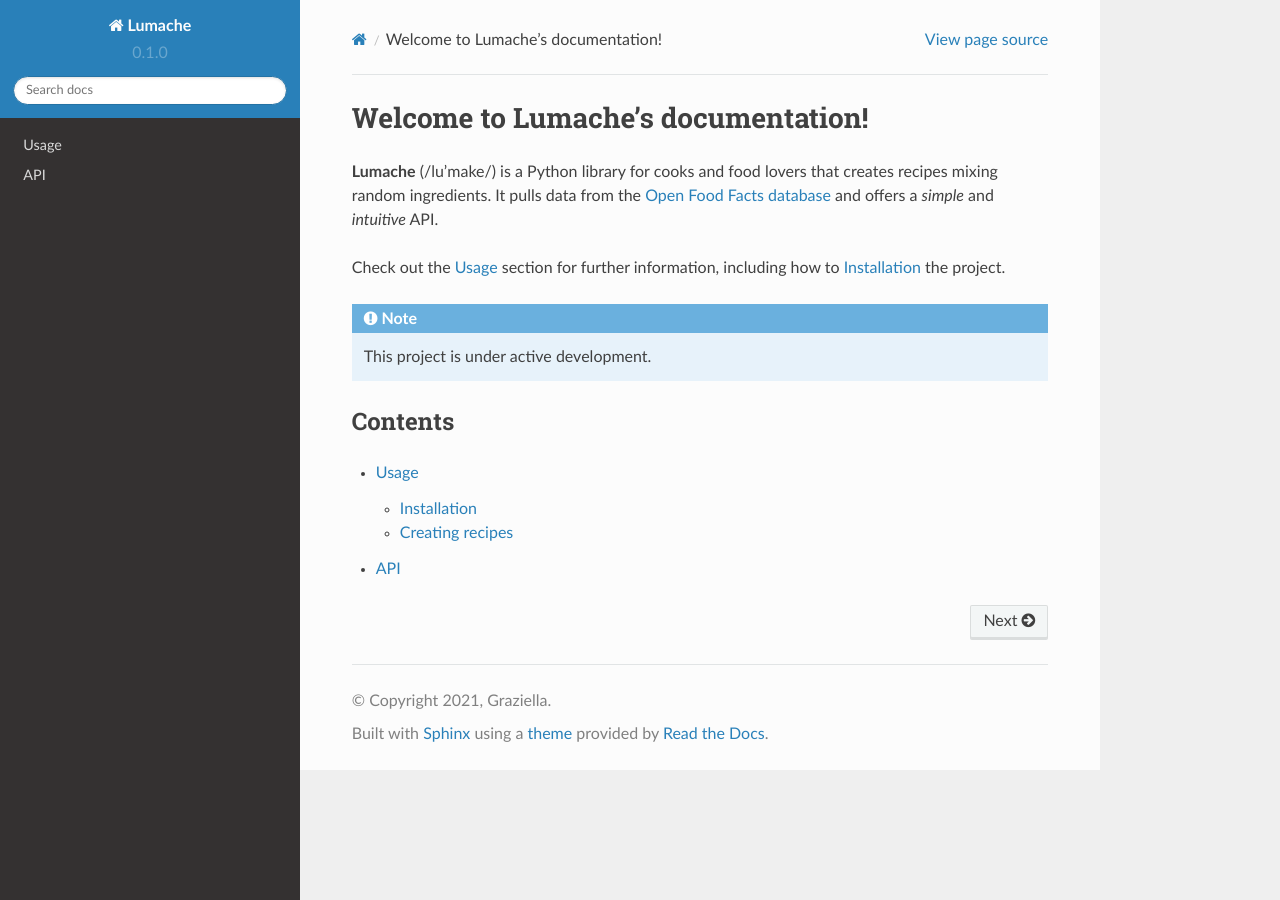
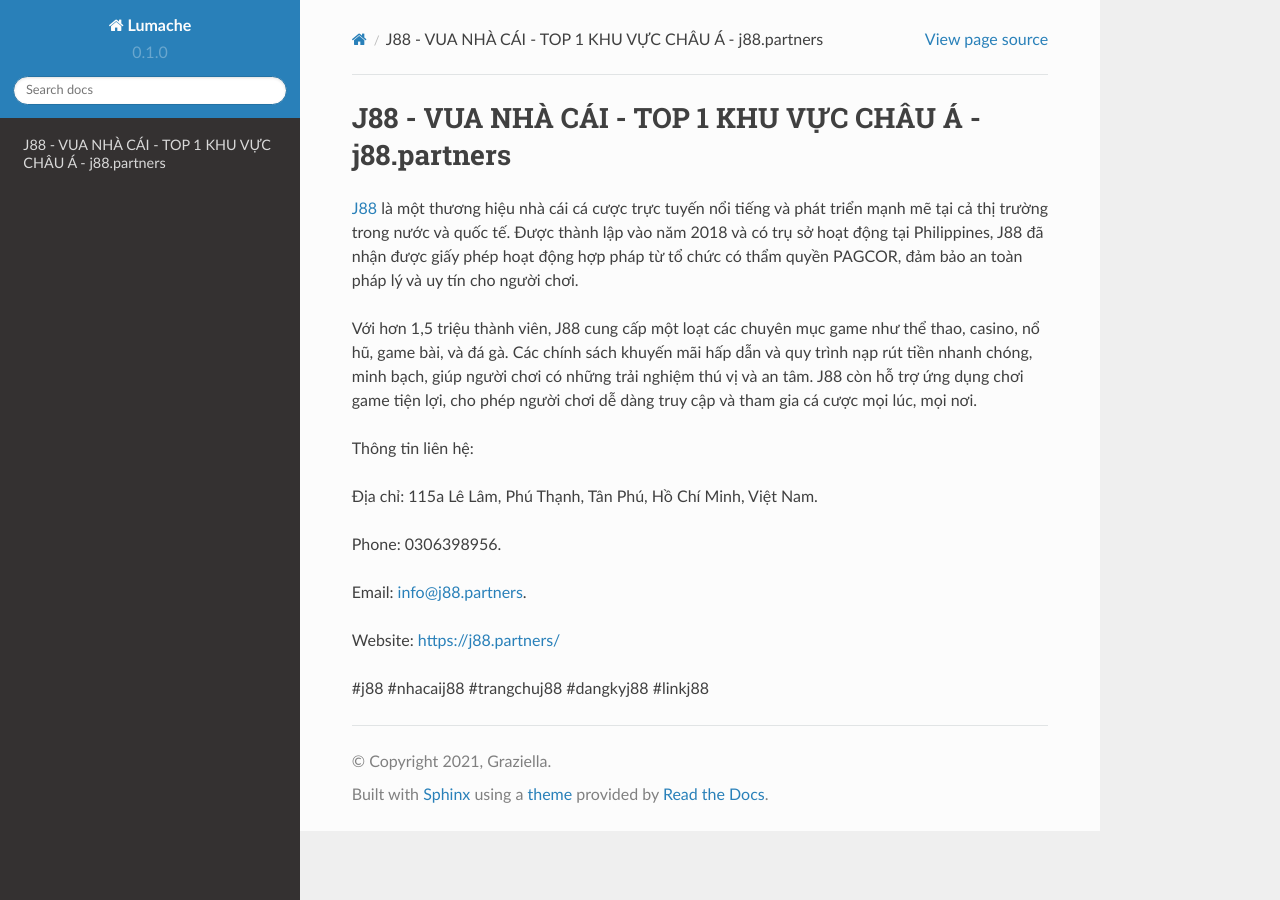
Before and after one commit to socialentity1/j88partners, a Sphinx documentation site: the page built from docs/source/index.rst, in a window 1280 px wide. Built offline with Sphinx 7.4.7 and the Read the Docs theme 2.0.0, drawn with Linux system fonts in a browser that asks for light colours.

Commit message:
Update index.rst

```diff
--- a/docs/source/index.rst
+++ b/docs/source/index.rst
@@ -1,22 +1,18 @@
-Welcome to Lumache's documentation!
+J88 - VUA NHÀ CÁI - TOP 1 KHU VỰC CHÂU Á - j88.partners
 ===================================
 
-**Lumache** (/lu'make/) is a Python library for cooks and food lovers
-that creates recipes mixing random ingredients.
-It pulls data from the `Open Food Facts database <https://world.openfoodfacts.org/>`_
-and offers a *simple* and *intuitive* API.
+`J88 <https://j88.partners/>`_ là một thương hiệu nhà cái cá cược trực tuyến nổi tiếng và phát triển mạnh mẽ tại cả thị trường trong nước và quốc tế. Được thành lập vào năm 2018 và có trụ sở hoạt động tại Philippines, J88 đã nhận được giấy phép hoạt động hợp pháp từ tổ chức có thẩm quyền PAGCOR, đảm bảo an toàn pháp lý và uy tín cho người chơi.
 
-Check out the :doc:`usage` section for further information, including
-how to :ref:`installation` the project.
+Với hơn 1,5 triệu thành viên, J88 cung cấp một loạt các chuyên mục game như thể thao, casino, nổ hũ, game bài, và đá gà. Các chính sách khuyến mãi hấp dẫn và quy trình nạp rút tiền nhanh chóng, minh bạch, giúp người chơi có những trải nghiệm thú vị và an tâm. J88 còn hỗ trợ ứng dụng chơi game tiện lợi, cho phép người chơi dễ dàng truy cập và tham gia cá cược mọi lúc, mọi nơi.
 
-.. note::
+Thông tin liên hệ:
 
-   This project is under active development.
+Địa chỉ: 115a Lê Lâm, Phú Thạnh, Tân Phú, Hồ Chí Minh, Việt Nam.
 
-Contents
---------
+Phone: 0306398956.
 
-.. toctree::
+Email: info@j88.partners.
 
-   usage
-   api
+Website: https://j88.partners/
+
+#j88 #nhacaij88 #trangchuj88 #dangkyj88 #linkj88
```
